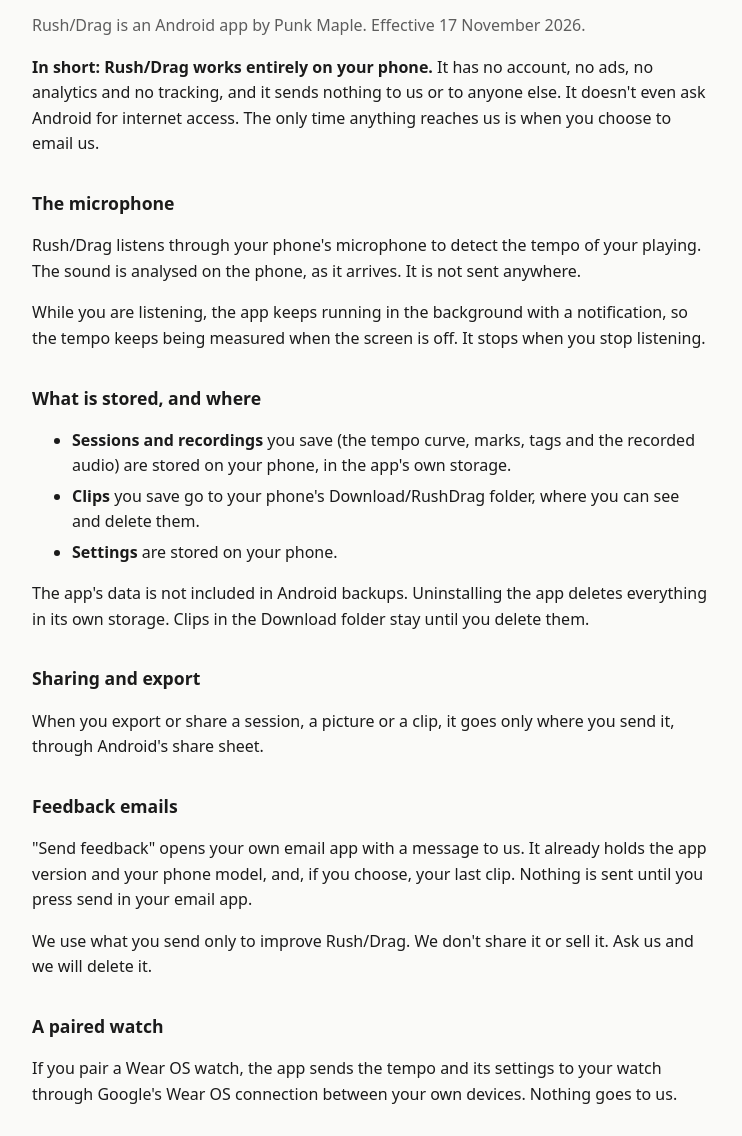
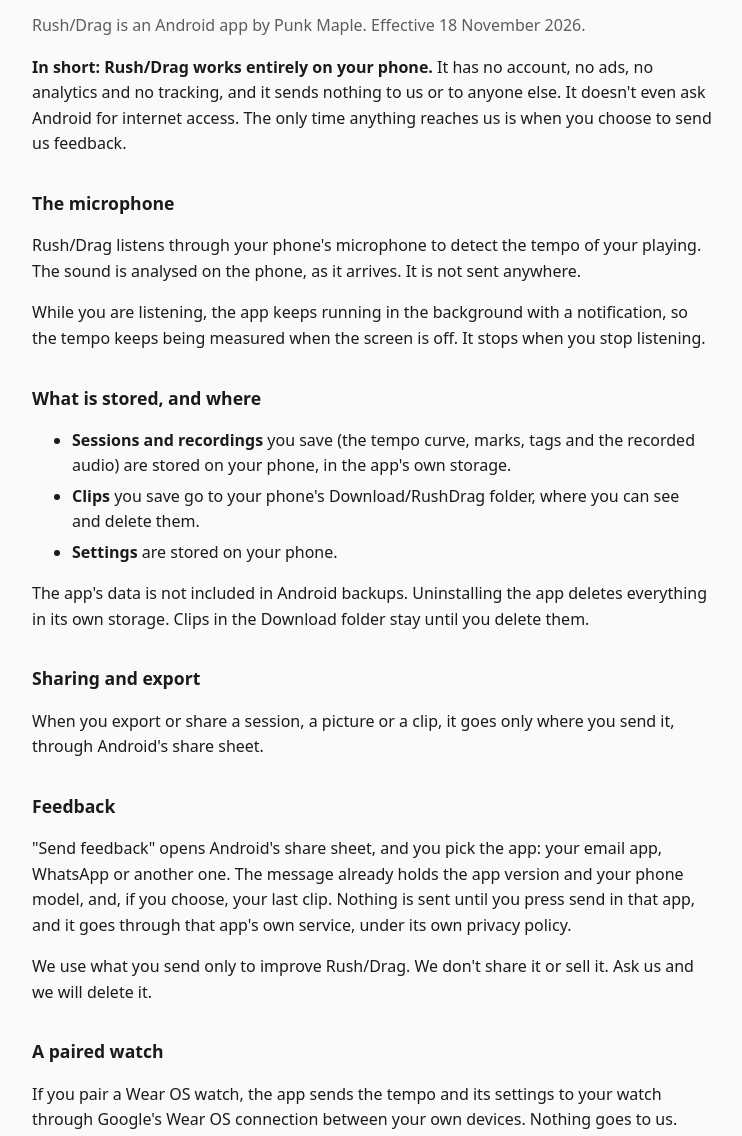
Before and after one commit to sbralg/rushdrag-site, a plain HTML site: page privacy/index.html in a window 1280 px wide. Shown: the part 93-1229 px from the top of the page, without its empty margins (268-1010 px from the left). Drawn offline with Linux system fonts and the light colour scheme.

Commit message:
Privacy: feedback through the share sheet (email, WhatsApp or another app)

```diff
--- a/privacy/index.html
+++ b/privacy/index.html
@@ -19,9 +19,9 @@
 <body>
 <main>
 <h1>Rush/Drag privacy policy</h1>
-<p class="muted">Rush/Drag is an Android app by Punk Maple. Effective 17 November 2026.</p>
+<p class="muted">Rush/Drag is an Android app by Punk Maple. Effective 18 November 2026.</p>
 
-<p><strong>In short: Rush/Drag works entirely on your phone.</strong> It has no account, no ads, no analytics and no tracking, and it sends nothing to us or to anyone else. It doesn't even ask Android for internet access. The only time anything reaches us is when you choose to email us.</p>
+<p><strong>In short: Rush/Drag works entirely on your phone.</strong> It has no account, no ads, no analytics and no tracking, and it sends nothing to us or to anyone else. It doesn't even ask Android for internet access. The only time anything reaches us is when you choose to send us feedback.</p>
 
 <h2>The microphone</h2>
 <p>Rush/Drag listens through your phone's microphone to detect the tempo of your playing. The sound is analysed on the phone, as it arrives. It is not sent anywhere.</p>
@@ -38,8 +38,8 @@
 <h2>Sharing and export</h2>
 <p>When you export or share a session, a picture or a clip, it goes only where you send it, through Android's share sheet.</p>
 
-<h2>Feedback emails</h2>
-<p>"Send feedback" opens your own email app with a message to us. It already holds the app version and your phone model, and, if you choose, your last clip. Nothing is sent until you press send in your email app.</p>
+<h2>Feedback</h2>
+<p>"Send feedback" opens Android's share sheet, and you pick the app: your email app, WhatsApp or another one. The message already holds the app version and your phone model, and, if you choose, your last clip. Nothing is sent until you press send in that app, and it goes through that app's own service, under its own privacy policy.</p>
 <p>We use what you send only to improve Rush/Drag. We don't share it or sell it. Ask us and we will delete it.</p>
 
 <h2>A paired watch</h2>
```
